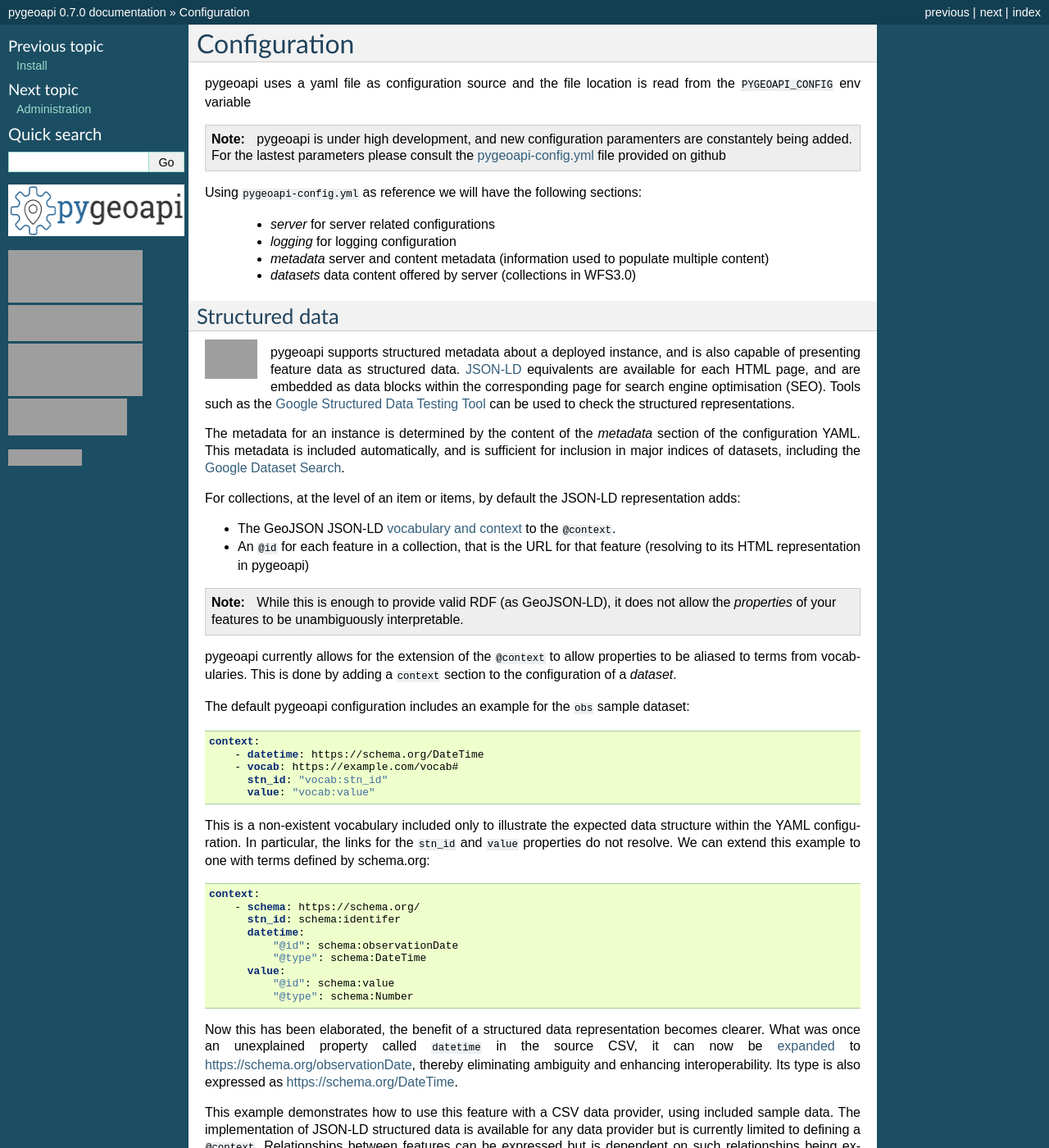
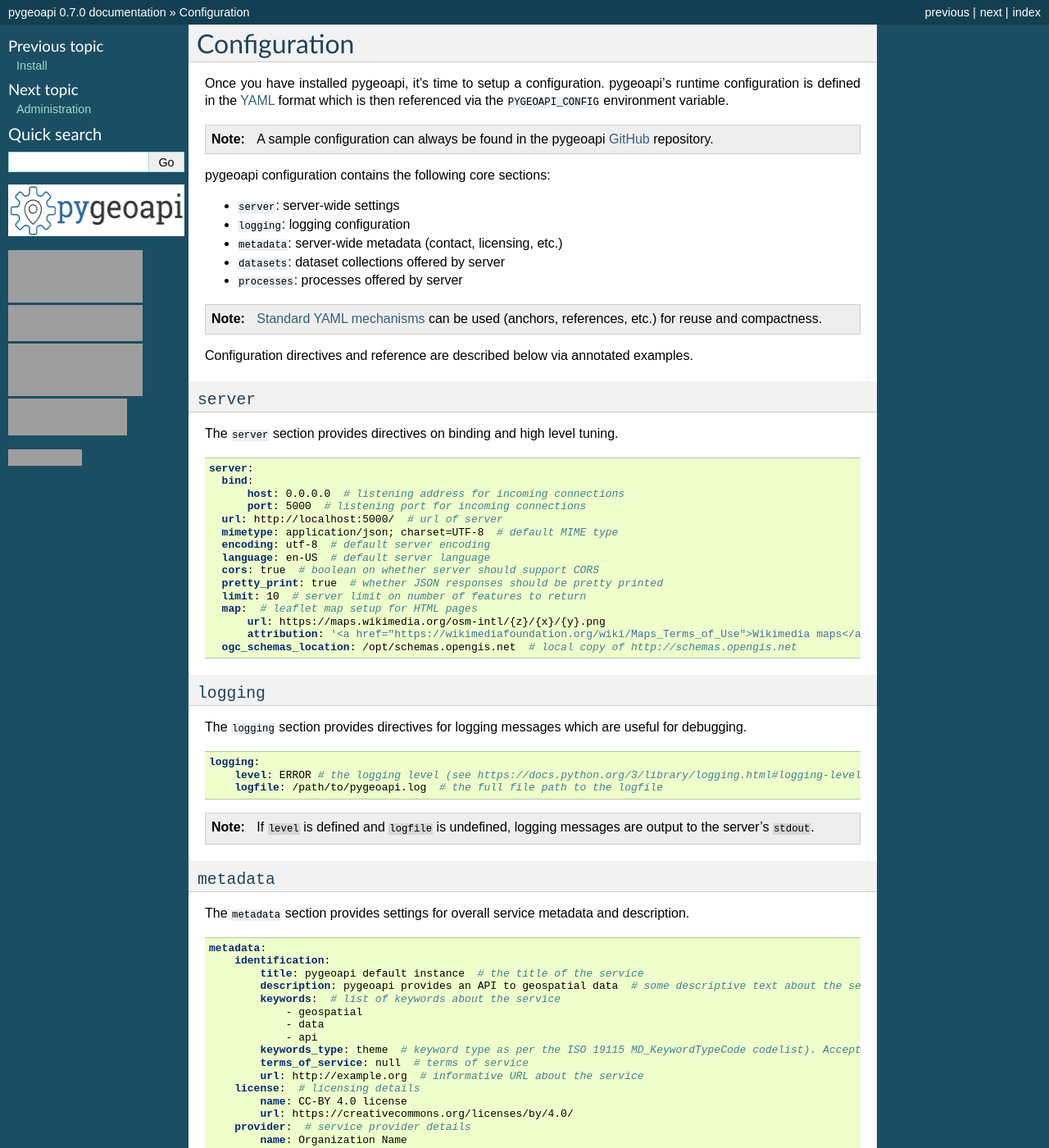
Before and after one commit to geopython/pygeoapi, a Sphinx documentation site: the page built from docs/source/configuration.rst, in a window 1280 px wide and 1400 px high, cut to the strip 0-1400 px from the top of the window. Shown: the whole strip at 82% size. Built offline with Sphinx 7.4.7, drawn with Linux system fonts in a browser that asks for light colours; pages that are not in the unit, such as notebooks, are missing from menus; some of the changed text lies outside the part shown; grey boxes are pictures that could not be loaded.

Commit message:
start documenting configuration

```diff
--- a/docs/source/configuration.rst
+++ b/docs/source/configuration.rst
@@ -3,20 +3,154 @@
 Configuration
 =============
 
-pygeoapi uses a yaml file as configuration source and the file location is read from the ``PYGEOAPI_CONFIG`` env variable
+Once you have installed pygeoapi, it's time to setup a configuration.  pygeoapi's runtime configuration is defined
+in the `YAML`_ format which is then referenced via the ``PYGEOAPI_CONFIG`` environment variable.
 
 .. note::
-   pygeoapi is under high development, and new configuration paramenters are constantely being added. For the lastest parameters
-   please consult the `pygeoapi-config.yml <https://github.com/geopython/pygeoapi/blob/master/pygeoapi-config.yml>`_ file provided on github
+   A sample configuration can always be found in the pygeoapi `GitHub <https://github.com/geopython/pygeoapi/blob/master/pygeoapi-config.yml>`_
+   repository.
+
+pygeoapi configuration contains the following core sections:
+
+- ``server``: server-wide settings
+-  ``logging``: logging configuration
+-  ``metadata``: server-wide metadata (contact, licensing, etc.)
+- ``datasets``: dataset collections offered by server
+- ``processes``: processes offered by server
+
+.. note::
+   `Standard YAML mechanisms <https://en.wikipedia.org/wiki/YAML#Advanced_components>`_ can be used (anchors, references, etc.) for reuse and compactness.
+
+Configuration directives and reference are described below via annotated examples.
+
+``server``
+----------
+
+The ``server`` section provides directives on binding and high level tuning.
+
+.. code-block:: yaml
+
+  server:
+    bind:
+        host: 0.0.0.0  # listening address for incoming connections
+        port: 5000  # listening port for incoming connections
+    url: http://localhost:5000/  # url of server
+    mimetype: application/json; charset=UTF-8  # default MIME type
+    encoding: utf-8  # default server encoding
+    language: en-US  # default server language
+    cors: true  # boolean on whether server should support CORS
+    pretty_print: true  # whether JSON responses should be pretty printed
+    limit: 10  # server limit on number of features to return
+    map:  # leaflet map setup for HTML pages
+        url: https://maps.wikimedia.org/osm-intl/{z}/{x}/{y}.png
+        attribution: '<a href="https://wikimediafoundation.org/wiki/Maps_Terms_of_Use">Wikimedia maps</a> | Map data &copy; <a href="https://openstreetmap.org/copyright">OpenStreetMap contributors</a>'
+    ogc_schemas_location: /opt/schemas.opengis.net  # local copy of http://schemas.opengis.net
 
 
+``logging``
+-----------
 
-Using ``pygeoapi-config.yml`` as reference we will have the following sections:
+The ``logging`` section provides directives for logging messages which are useful for debugging.
 
-   * `server` for server related configurations
-   * `logging` for logging configuration
-   * `metadata` server and content metadata (information used to populate multiple content)
-   * `datasets` data content offered by server (collections in WFS3.0)
+.. code-block:: yaml
+
+  logging:
+      level: ERROR # the logging level (see https://docs.python.org/3/library/logging.html#logging-levels)
+      logfile: /path/to/pygeoapi.log  # the full file path to the logfile
+
+.. note::
+   If ``level`` is defined and ``logfile`` is undefined, logging messages are output to the server's ``stdout``.
+
+
+``metadata``
+------------
+
+The ``metadata`` section provides settings for overall service metadata and description.
+
+.. code-block:: yaml
+
+  metadata:
+      identification:
+          title: pygeoapi default instance  # the title of the service
+          description: pygeoapi provides an API to geospatial data  # some descriptive text about the service
+          keywords:  # list of keywords about the service
+              - geospatial
+              - data
+              - api
+          keywords_type: theme  # keyword type as per the ISO 19115 MD_KeywordTypeCode codelist). Accepted values are discipline, temporal, place, theme, stratum
+          terms_of_service: null  # terms of service
+          url: http://example.org  # informative URL about the service
+      license:  # licensing details
+          name: CC-BY 4.0 license
+          url: https://creativecommons.org/licenses/by/4.0/
+      provider:  # service provider details
+          name: Organization Name
+          url: https://pygeoapi.io
+      contact:  # service contact details
+          name: Lastname, Firstname
+          position: Position Title
+          address: Mailing Address
+          city: City
+          stateorprovince: Administrative Area
+          postalcode: Zip or Postal Code
+          country: Country
+          phone: +xx-xxx-xxx-xxxx
+          fax: +xx-xxx-xxx-xxxx
+          email: you@example.org
+          url: Contact URL
+          hours: Mo-Fr 08:00-17:00
+          instructions: During hours of service. Off on weekends.
+          role: pointOfContact
+
+``datasets``
+------------
+
+The ``datasets`` section.
+
+.. code-block:: yaml
+
+  datasets:
+      obs:
+          title: Observations
+          description: My cool observations
+          keywords:
+              - observations
+              - monitoring
+          context:
+              - datetime: https://schema.org/DateTime
+              - vocab: https://example.com/vocab#
+                stn_id: "vocab:stn_id"
+                value: "vocab:value"
+          links:
+              - type: text/csv
+                rel: canonical
+                title: data
+                href: https://github.com/mapserver/mapserver/blob/branch-7-0/msautotest/wxs/data/obs.csv
+                hreflang: en-US
+              - type: text/csv
+                rel: alternate
+                title: data
+                href: https://raw.githubusercontent.com/mapserver/mapserver/branch-7-0/msautotest/wxs/data/obs.csv
+                hreflang: en-US
+          extents:
+              spatial:
+                  bbox: [-180,-90,180,90]
+                  crs: http://www.opengis.net/def/crs/OGC/1.3/CRS84
+              temporal:
+                  begin: 2000-10-30T18:24:39Z
+                  end: 2007-10-30T08:57:29Z
+          provider:
+              name: CSV
+              data: tests/data/obs.csv
+              id_field: id
+              geometry:
+                  x_field: long
+                  y_field: lat
+
+
+``processes``
+-------------
+
 
 Structured data
 ---------------
@@ -66,3 +200,6 @@ This is a non-existent vocabulary included only to illustrate the expected data
 Now this has been elaborated, the benefit of a structured data representation becomes clearer. What was once an unexplained property called ``datetime`` in the source CSV, it can now be `expanded <https://www.w3.org/TR/json-ld-api/#expansion-algorithms>`_ to `<https://schema.org/observationDate>`_, thereby eliminating ambiguity and enhancing interoperability. Its type is also expressed as `<https://schema.org/DateTime>`_.
 
 This example demonstrates how to use this feature with a CSV data provider, using included sample data. The implementation of JSON-LD structured data is available for any data provider but is currently limited to defining a ``@context``. Relationships between features can be expressed but is dependent on such relationships being expressed by the dataset provider, not pygeoapi.
+
+
+.. _`YAML`: https://en.wikipedia.org/wiki/YAML
--- a/pygeoapi-config.yml
+++ b/pygeoapi-config.yml
@@ -38,7 +38,6 @@ server:
     # cors: true
     pretty_print: true
     limit: 10
-    # templates: /path/to/templates
     map:
         url: https://maps.wikimedia.org/osm-intl/{z}/{x}/{y}.png
         attribution: '<a href="https://wikimediafoundation.org/wiki/Maps_Terms_of_Use">Wikimedia maps</a> | Map data &copy; <a href="https://openstreetmap.org/copyright">OpenStreetMap contributors</a>'
```
